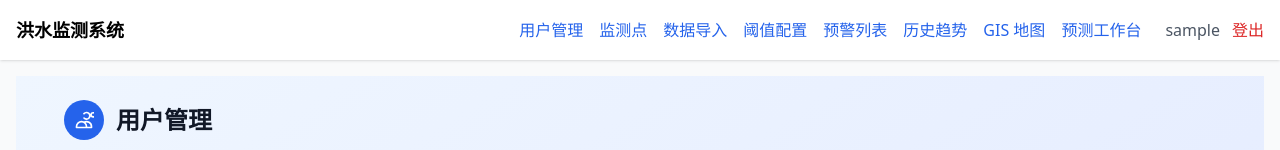
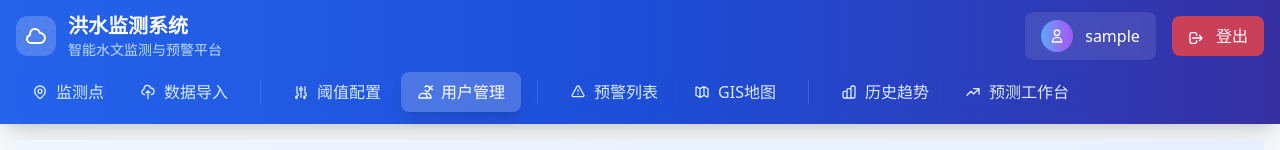
Before and after one commit to Mus-Tar/Flood-monitoring, a Vue app in the folder frontend/: page /#/users in a window 1280 px wide. Shown: the top 150 px of the page. Built offline with nearby package versions, Linux system fonts and the light colour scheme; no server answers; sample sign-in values are in the browser's storage.

Commit message:
大功告成

```diff
--- a/frontend/src/App.vue
+++ b/frontend/src/App.vue
@@ -1,32 +1,137 @@
 <template>
   <div class="min-h-screen">
     <!-- 只有登录后才显示导航栏 -->
-    <header v-if="isLoggedIn" class="bg-white shadow">
-      <div class="mx-auto max-w-7xl px-4 py-4 flex items-center justify-between">
-        <h1 class="text-lg font-semibold">洪水监测系统</h1>
-        <div class="flex items-center space-x-6">
-          <nav class="space-x-4">
-            <router-link to="/users" class="text-blue-600 hover:underline">用户管理</router-link>
-            <router-link to="/points" class="text-blue-600 hover:underline">监测点</router-link>
-            <router-link to="/import" class="text-blue-600 hover:underline">数据导入</router-link>
-            <router-link to="/thresholds" class="text-blue-600 hover:underline">阈值配置</router-link>
-            <router-link to="/warnings" class="text-blue-600 hover:underline">预警列表</router-link>
-            <router-link to="/history" class="text-blue-600 hover:underline">历史趋势</router-link>
-            <router-link to="/gis" class="text-blue-600 hover:underline">GIS 地图</router-link>
-            <router-link to="/forecast" class="text-blue-600 hover:underline">预测工作台</router-link>
-          </nav>
+    <header v-if="isLoggedIn" class="bg-gradient-to-r from-blue-600 via-blue-700 to-indigo-800 shadow-xl">
+      <div class="mx-auto max-w-7xl px-4 py-3">
+        <!-- 顶部品牌区域 -->
+        <div class="flex items-center justify-between mb-3">
+          <div class="flex items-center gap-3">
+            <div class="w-10 h-10 bg-white/20 rounded-xl flex items-center justify-center backdrop-blur-sm">
+              <svg class="w-6 h-6 text-white" fill="none" stroke="currentColor" viewBox="0 0 24 24">
+                <path stroke-linecap="round" stroke-linejoin="round" stroke-width="2" d="M3 15a4 4 0 004 4h9a5 5 0 10-.1-9.999 5.002 5.002 0 10-9.78 2.096A4.002 4.002 0 003 15z"></path>
+              </svg>
+            </div>
+            <div>
+              <h1 class="text-xl font-bold text-white">洪水监测系统</h1>
+              <p class="text-blue-200 text-sm">智能水文监测与预警平台</p>
+            </div>
+          </div>
 
           <!-- 用户信息和登出 -->
-          <div class="flex items-center space-x-3">
-            <span class="text-gray-600">{{ username }}</span>
+          <div class="flex items-center gap-4">
+            <div class="flex items-center gap-3 px-4 py-2 bg-white/10 rounded-lg backdrop-blur-sm">
+              <div class="w-8 h-8 bg-gradient-to-r from-blue-400 to-purple-500 rounded-full flex items-center justify-center">
+                <svg class="w-4 h-4 text-white" fill="none" stroke="currentColor" viewBox="0 0 24 24">
+                  <path stroke-linecap="round" stroke-linejoin="round" stroke-width="2" d="M16 7a4 4 0 11-8 0 4 4 0 018 0zM12 14a7 7 0 00-7 7h14a7 7 0 00-7-7z"></path>
+                </svg>
+              </div>
+              <span class="text-white font-medium">{{ username }}</span>
+            </div>
             <button
               @click="logout"
-              class="text-red-600 hover:underline cursor-pointer"
+              class="px-4 py-2 bg-red-500/80 hover:bg-red-600 text-white rounded-lg transition-all duration-200 backdrop-blur-sm hover:shadow-lg"
             >
+              <svg class="w-4 h-4 inline mr-2" fill="none" stroke="currentColor" viewBox="0 0 24 24">
+                <path stroke-linecap="round" stroke-linejoin="round" stroke-width="2" d="M17 16l4-4m0 0l-4-4m4 4H7m6 4v1a3 3 0 01-3 3H6a3 3 0 01-3-3V7a3 3 0 013-3h4a3 3 0 013 3v1"></path>
+              </svg>
               登出
             </button>
           </div>
         </div>
+
+        <!-- 导航菜单 -->
+        <nav class="flex items-center gap-2">
+          <!-- 基础数据管理 -->
+          <div class="flex items-center gap-1">
+            <router-link to="/points"
+              class="flex items-center gap-2 px-4 py-2 text-blue-100 hover:text-white hover:bg-white/10 rounded-lg transition-all duration-200 backdrop-blur-sm"
+              :class="$route.path === '/points' ? 'bg-white/20 text-white shadow-lg' : ''">
+              <svg class="w-4 h-4" fill="none" stroke="currentColor" viewBox="0 0 24 24">
+                <path stroke-linecap="round" stroke-linejoin="round" stroke-width="2" d="M17.657 16.657L13.414 20.9a1.998 1.998 0 01-2.827 0l-4.244-4.243a8 8 0 1111.314 0z"></path>
+                <path stroke-linecap="round" stroke-linejoin="round" stroke-width="2" d="M15 11a3 3 0 11-6 0 3 3 0 016 0z"></path>
+              </svg>
+              监测点
+            </router-link>
+
+            <router-link to="/import"
+              class="flex items-center gap-2 px-4 py-2 text-blue-100 hover:text-white hover:bg-white/10 rounded-lg transition-all duration-200 backdrop-blur-sm"
+              :class="$route.path === '/import' ? 'bg-white/20 text-white shadow-lg' : ''">
+              <svg class="w-4 h-4" fill="none" stroke="currentColor" viewBox="0 0 24 24">
+                <path stroke-linecap="round" stroke-linejoin="round" stroke-width="2" d="M7 16a4 4 0 01-.88-7.903A5 5 0 1115.9 6L16 6a5 5 0 011 9.9M15 13l-3-3m0 0l-3 3m3-3v12"></path>
+              </svg>
+              数据导入
+            </router-link>
+          </div>
+
+          <div class="w-px h-6 bg-blue-400/30 mx-2"></div>
+
+          <!-- 配置管理 -->
+          <div class="flex items-center gap-1">
+            <router-link to="/thresholds"
+              class="flex items-center gap-2 px-4 py-2 text-blue-100 hover:text-white hover:bg-white/10 rounded-lg transition-all duration-200 backdrop-blur-sm"
+              :class="$route.path === '/thresholds' ? 'bg-white/20 text-white shadow-lg' : ''">
+              <svg class="w-4 h-4" fill="none" stroke="currentColor" viewBox="0 0 24 24">
+                <path stroke-linecap="round" stroke-linejoin="round" stroke-width="2" d="M12 6V4m0 2a2 2 0 100 4m0-4a2 2 0 110 4m-6 8a2 2 0 100-4m0 4a2 2 0 100 4m0-4v2m0-6V4m6 6v10m6-2a2 2 0 100-4m0 4a2 2 0 100 4m0-4v2m0-6V4"></path>
+              </svg>
+              阈值配置
+            </router-link>
+
+            <router-link to="/users"
+              class="flex items-center gap-2 px-4 py-2 text-blue-100 hover:text-white hover:bg-white/10 rounded-lg transition-all duration-200 backdrop-blur-sm"
+              :class="$route.path === '/users' ? 'bg-white/20 text-white shadow-lg' : ''">
+              <svg class="w-4 h-4" fill="none" stroke="currentColor" viewBox="0 0 24 24">
+                <path stroke-linecap="round" stroke-linejoin="round" stroke-width="2" d="M12 4.354a4 4 0 110 5.292M15 21H3v-1a6 6 0 0112 0v1zm0 0h6v-1a6 6 0 00-9-5.197m13.5-9a2.5 2.5 0 11-5 0 2.5 2.5 0 015 0z"></path>
+              </svg>
+              用户管理
+            </router-link>
+          </div>
+
+          <div class="w-px h-6 bg-blue-400/30 mx-2"></div>
+
+          <!-- 监控预警 -->
+          <div class="flex items-center gap-1">
+            <router-link to="/warnings"
+              class="flex items-center gap-2 px-4 py-2 text-blue-100 hover:text-white hover:bg-white/10 rounded-lg transition-all duration-200 backdrop-blur-sm"
+              :class="$route.path === '/warnings' ? 'bg-white/20 text-white shadow-lg' : ''">
+              <svg class="w-4 h-4" fill="none" stroke="currentColor" viewBox="0 0 24 24">
+                <path stroke-linecap="round" stroke-linejoin="round" stroke-width="2" d="M12 9v2m0 4h.01m-6.938 4h13.856c1.54 0 2.502-1.667 1.732-2.5L13.732 4c-.77-1.333-2.694-1.333-3.464 0L3.34 16.5c-.77.833.192 2.5 1.732 2.5z"></path>
+              </svg>
+              预警列表
+            </router-link>
+
+            <router-link to="/gis"
+              class="flex items-center gap-2 px-4 py-2 text-blue-100 hover:text-white hover:bg-white/10 rounded-lg transition-all duration-200 backdrop-blur-sm"
+              :class="$route.path === '/gis' ? 'bg-white/20 text-white shadow-lg' : ''">
+              <svg class="w-4 h-4" fill="none" stroke="currentColor" viewBox="0 0 24 24">
+                <path stroke-linecap="round" stroke-linejoin="round" stroke-width="2" d="M9 20l-5.447-2.724A1 1 0 013 16.382V5.618a1 1 0 011.447-.894L9 7m0 13l6-3m-6 3V7m6 10l4.553 2.276A1 1 0 0021 18.382V7.618a1 1 0 00-.553-.894L15 4m0 13V4m0 0L9 7"></path>
+              </svg>
+              GIS地图
+            </router-link>
+          </div>
+
+          <div class="w-px h-6 bg-blue-400/30 mx-2"></div>
+
+          <!-- 分析预测 -->
+          <div class="flex items-center gap-1">
+            <router-link to="/history"
+              class="flex items-center gap-2 px-4 py-2 text-blue-100 hover:text-white hover:bg-white/10 rounded-lg transition-all duration-200 backdrop-blur-sm"
+              :class="$route.path === '/history' ? 'bg-white/20 text-white shadow-lg' : ''">
+              <svg class="w-4 h-4" fill="none" stroke="currentColor" viewBox="0 0 24 24">
+                <path stroke-linecap="round" stroke-linejoin="round" stroke-width="2" d="M9 19v-6a2 2 0 00-2-2H5a2 2 0 00-2 2v6a2 2 0 002 2h2a2 2 0 002-2zm0 0V9a2 2 0 012-2h2a2 2 0 012 2v10m-6 0a2 2 0 002 2h2a2 2 0 002-2m0 0V5a2 2 0 012-2h2a2 2 0 012 2v14a2 2 0 01-2 2h-2a2 2 0 01-2-2z"></path>
+              </svg>
+              历史趋势
+            </router-link>
+
+            <router-link to="/forecast"
+              class="flex items-center gap-2 px-4 py-2 text-blue-100 hover:text-white hover:bg-white/10 rounded-lg transition-all duration-200 backdrop-blur-sm"
+              :class="$route.path === '/forecast' ? 'bg-white/20 text-white shadow-lg' : ''">
+              <svg class="w-4 h-4" fill="none" stroke="currentColor" viewBox="0 0 24 24">
+                <path stroke-linecap="round" stroke-linejoin="round" stroke-width="2" d="M13 7h8m0 0v8m0-8l-8 8-4-4-6 6"></path>
+              </svg>
+              预测工作台
+            </router-link>
+          </div>
+        </nav>
       </div>
     </header>
 
```
